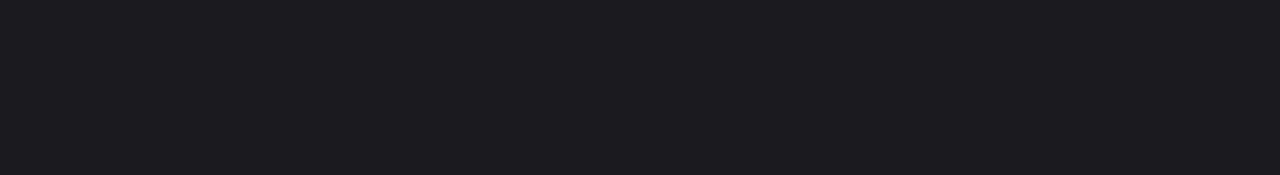
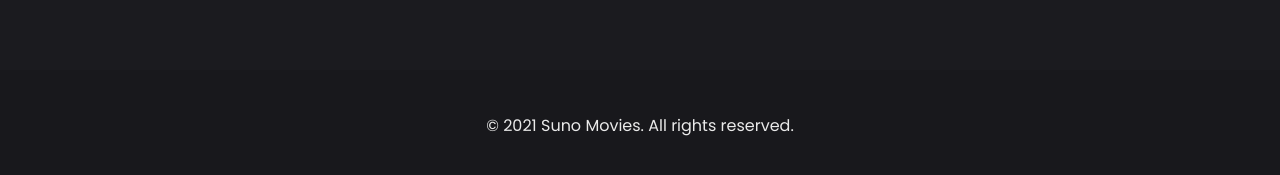
Before and after one commit to EdersonDav/Movies, a React (Create React App) app: page / in a window 1280 px wide. Shown: the part 841-1016 px from the top of the page. Before the commit the page ends 804 px from the top, so only its background shows below. Built offline with nearby package versions, Linux system fonts and the light colour scheme; no server answers.

Commit message:
Adding footer in layout

```diff
--- a/src/components/Layout/index.tsx
+++ b/src/components/Layout/index.tsx
@@ -1,11 +1,14 @@
 import { IProps } from 'helper/interfaces';
 import Header from '../Header';
-import { LayoutWrapper } from './style';
+import { LayoutWrapper, Footer } from './style';
 
 const Layout = ({ children }: IProps) => (
   <div>
     <Header />
-    <LayoutWrapper>{children}</LayoutWrapper>
+    <LayoutWrapper>
+      {children}
+      <Footer>© 2021 Suno Movies. All rights reserved.</Footer>
+    </LayoutWrapper>
   </div>
 );
 
--- a/src/components/Layout/style.ts
+++ b/src/components/Layout/style.ts
@@ -3,10 +3,21 @@
 import section from 'assets/section.png';
 
 export const LayoutWrapper = styled.div`
-  padding: 0 25%;
+  padding: 107px 25%;
   background-image: url(${section});
   background-repeat: no-repeat;
   height: calc(100vh - 107px);
   background-size: cover;
   background-position-x: center;
 `;
+
+export const Footer = styled.div`
+  width: 200%;
+  margin-left: -50%;
+  height: 112px;
+  background: #18181c;
+  z-index: 50;
+  display: flex;
+  align-items: center;
+  justify-content: center;
+`;
```
